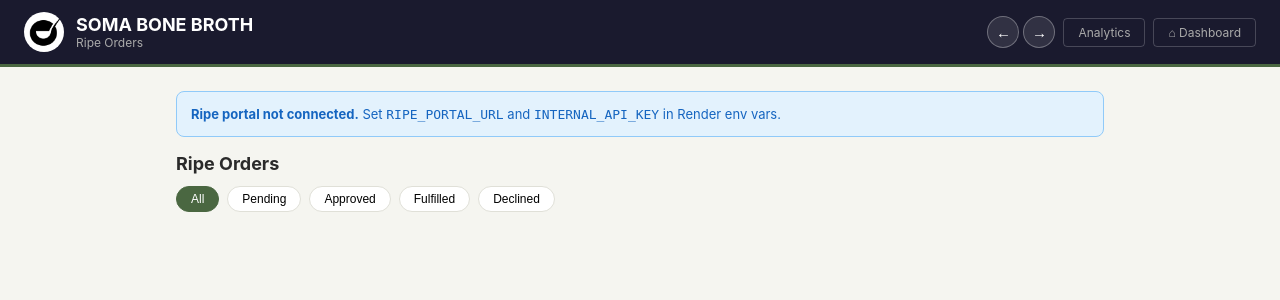
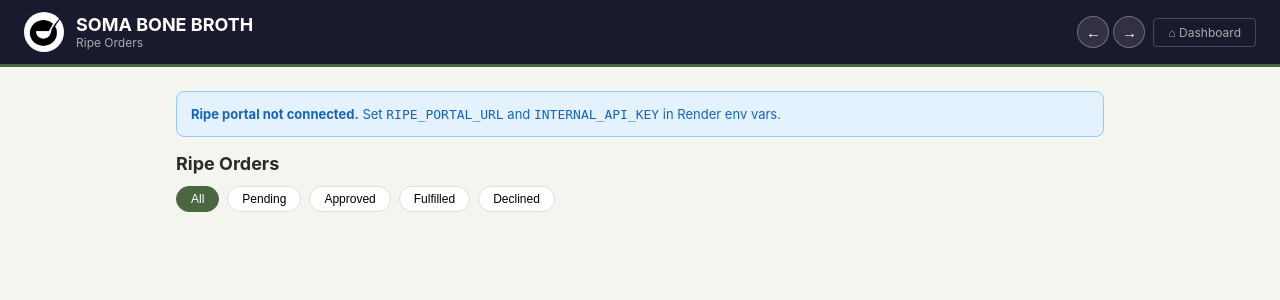
Before and after one commit to somabonebroth/soma-scheduler, a Flask app: page /ripe-orders in a window 1280 px wide. Shown: the top 300 px of the page. Run offline with Flask 3, Linux system fonts and the light colour scheme; the visitor is signed in with stand-in values (Sample User, id 1).

Commit message:
Remove dead Analytics link from Ripe Orders header
The /ripe-analytics URL has no route in app.py — clicking the button
hit a 404. Removed.

The orphan templates/ripe_analytics.html still exists on disk; leaving
it for a separate cleanup pass since it's not in scope here.

Co-Authored-By: Claude Opus 4.7 (1M context) <noreply@anthropic.com>

```diff
--- a/templates/ripe_orders.html
+++ b/templates/ripe_orders.html
@@ -80,7 +80,7 @@
   <div class="header-text"><h1>SOMA BONE BROTH</h1><p>Ripe Orders</p></div>
   <div class="header-right" style="display:flex;align-items:center;gap:8px;">
     <div class="nav-arrows"><button class="nav-arrow-btn" id="nav-back" title="Back">&#8592;</button><button class="nav-arrow-btn" id="nav-fwd" title="Forward">&#8594;</button></div>
-    <a href="/ripe-analytics" class="header-btn">Analytics</a><a href="/" class="header-btn">⌂ Dashboard</a>
+    <a href="/" class="header-btn">⌂ Dashboard</a>
   </div>
 </div>
 <div class="main">
```
